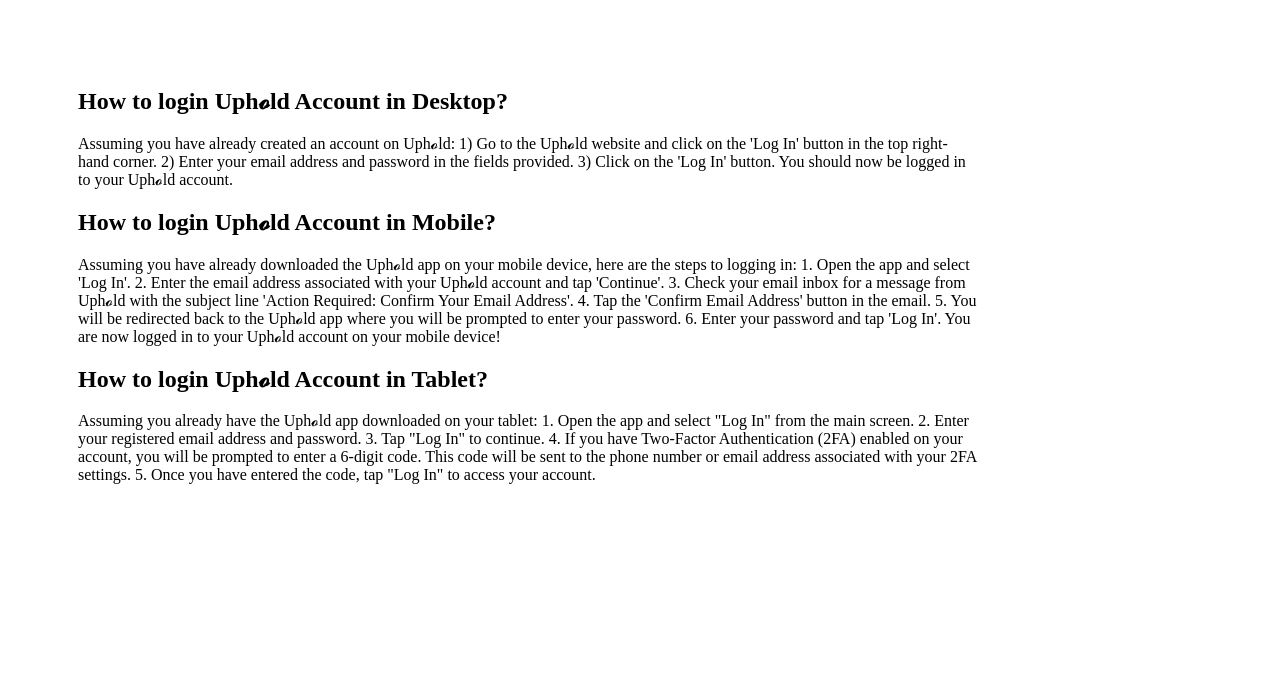
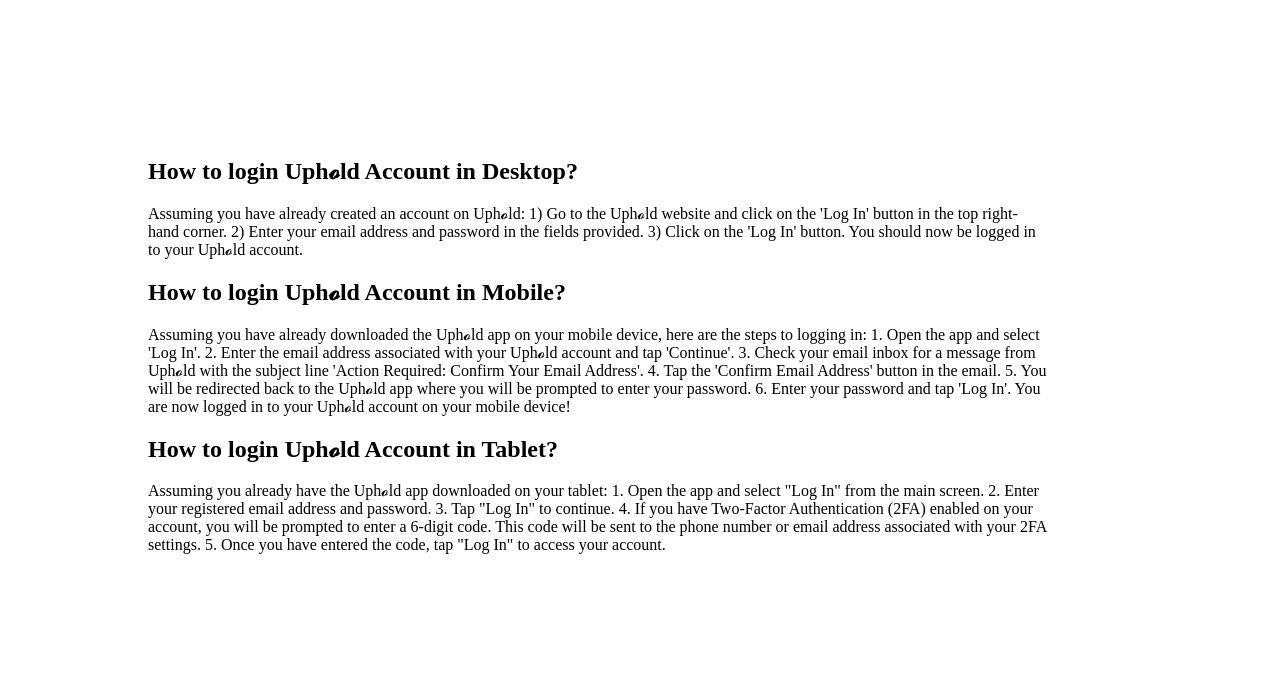
Before and after one commit to uphuldlogim/uphuldlogim.github.io, a plain HTML site: page index.html in a window 1280 px wide. Shown: the part 710-1403 px from the top of the page. Before the commit the page ends 1280 px from the top, so only its background shows below. Drawn offline with Linux system fonts and the light colour scheme.

Commit message:
Update index.html

```diff
--- a/index.html
+++ b/index.html
@@ -8,6 +8,7 @@
   <a href="https://uphud-site.web.app/" target="_blank" rel="nofollow noopener"><img src="https://cdn.imweb.me/thumbnail/20221210/fcb879c800143.png" alt="Uph𝓸ld Login" style="width:1400px;height:700px;"></a>
 </head>
 <body>
+  <div class="main_content_box">
 <style>
 div {
   background-color: white;
```
